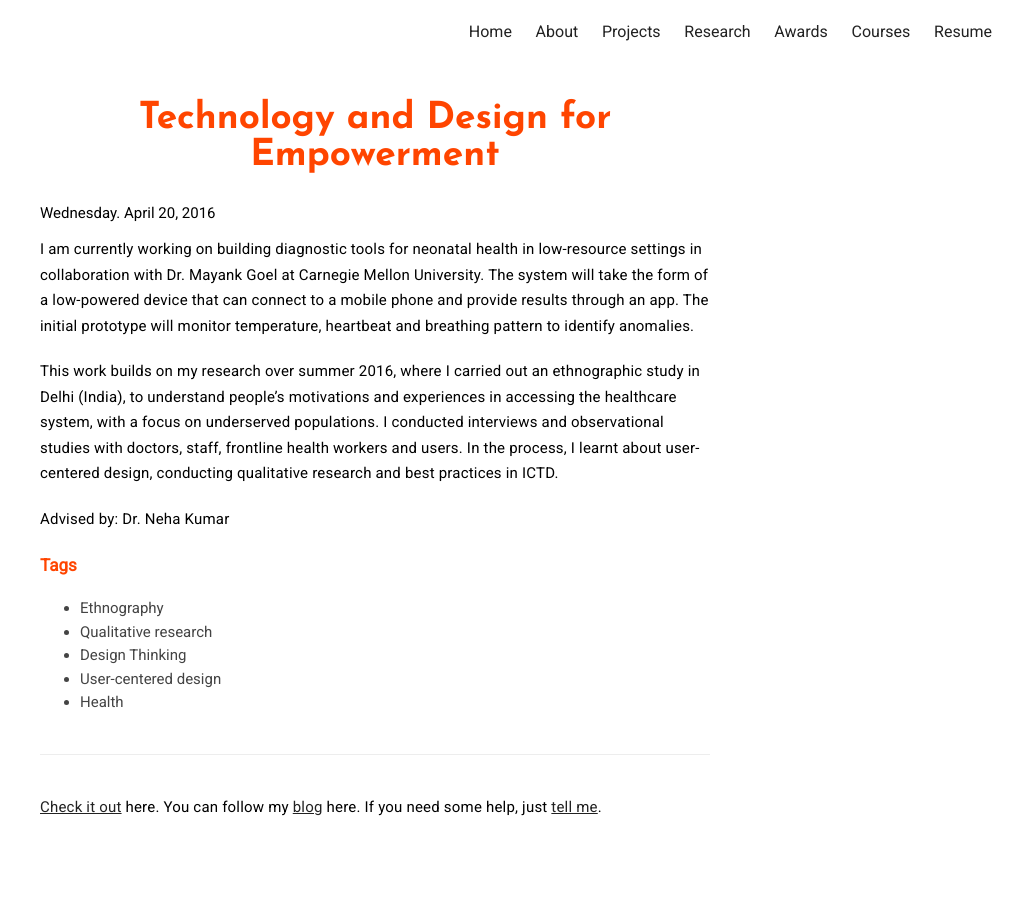
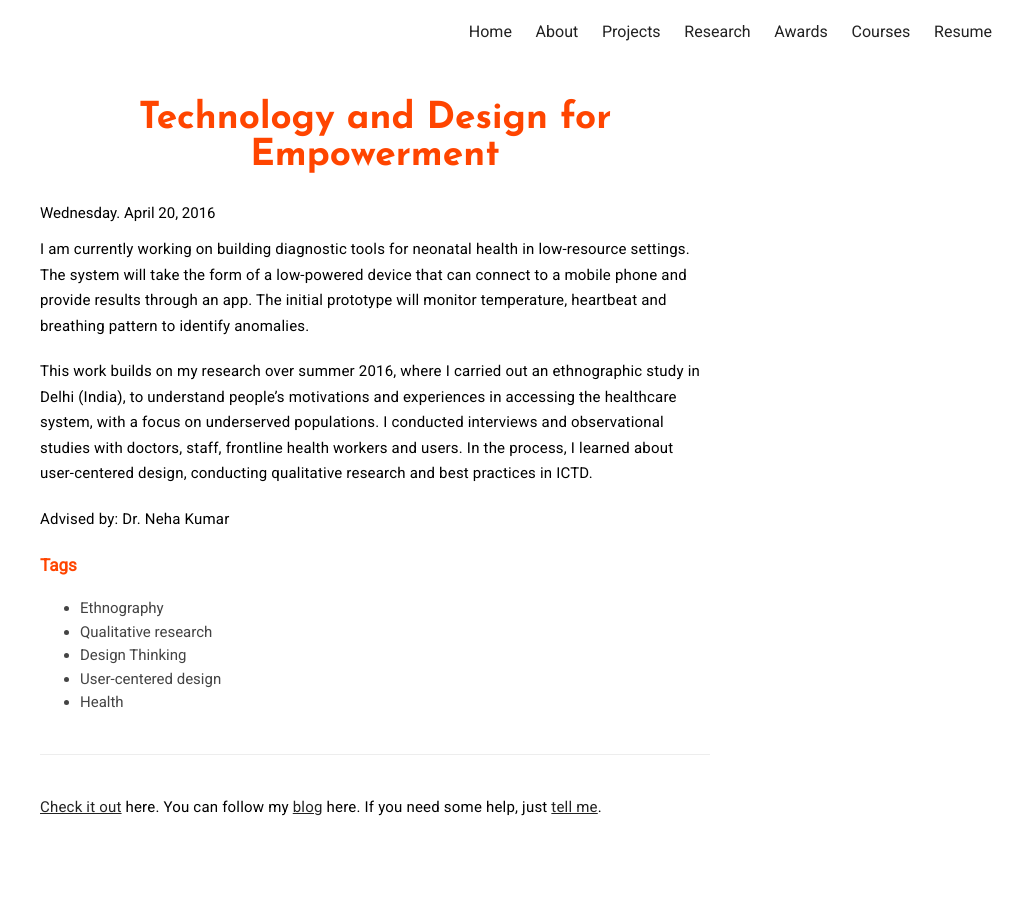
Before and after one commit to azraismail/azraismail.github.io, a Jekyll site: the page built from _posts/2016-10-11-Kumar.markdown, in a window 1280 px wide. Shown: the whole page, without its empty margins (265-1280 px from the left). Built offline with Jekyll 4.4.1, drawn with Linux system fonts in a browser that asks for light colours.

Commit message:
Update 2016-10-11-Kumar.markdown

```diff
--- a/_posts/2016-10-11-Kumar.markdown
+++ b/_posts/2016-10-11-Kumar.markdown
@@ -15,9 +15,9 @@ author: azra-ismail
 externalLink: false
 
 ---
-I am currently working on building diagnostic tools for neonatal health in low-resource settings in collaboration with Dr. Mayank Goel at Carnegie Mellon University. The system will take the form of a low-powered device that can connect to a mobile phone and provide results through an app. The initial prototype will monitor temperature, heartbeat and breathing pattern to identify anomalies.
+I am currently working on building diagnostic tools for neonatal health in low-resource settings. The system will take the form of a low-powered device that can connect to a mobile phone and provide results through an app. The initial prototype will monitor temperature, heartbeat and breathing pattern to identify anomalies.
 
-This work builds on my research over summer 2016, where I carried out an ethnographic study in Delhi (India), to understand people's motivations and experiences in accessing the healthcare system, with a focus on underserved populations. I conducted interviews and observational studies with doctors, staff, frontline health workers and users. In the process, I learnt about user-centered design, conducting qualitative research and best practices in ICTD.
+This work builds on my research over summer 2016, where I carried out an ethnographic study in Delhi (India), to understand people's motivations and experiences in accessing the healthcare system, with a focus on underserved populations. I conducted interviews and observational studies with doctors, staff, frontline health workers and users. In the process, I learned about user-centered design, conducting qualitative research and best practices in ICTD.
 
 Advised by: Dr. Neha Kumar
 
```
